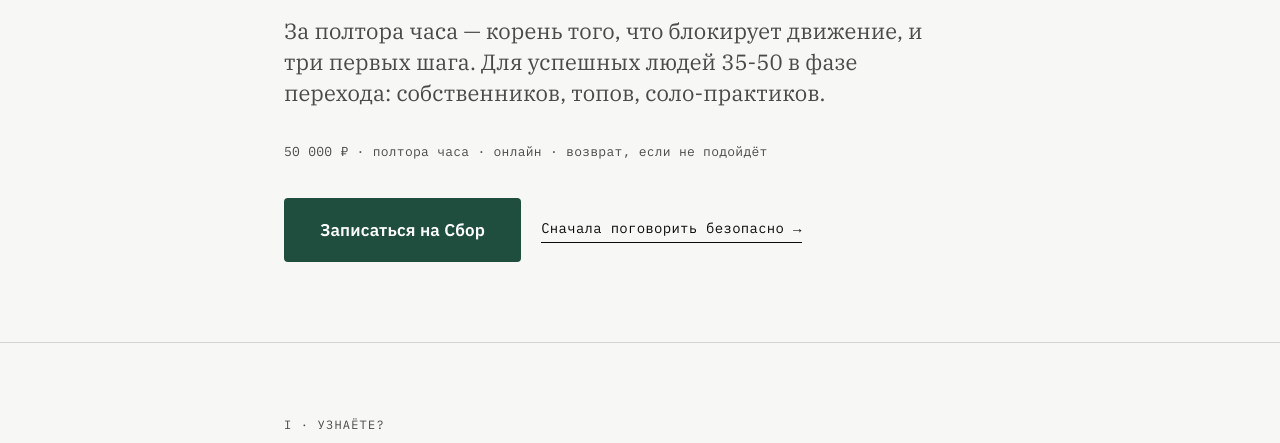
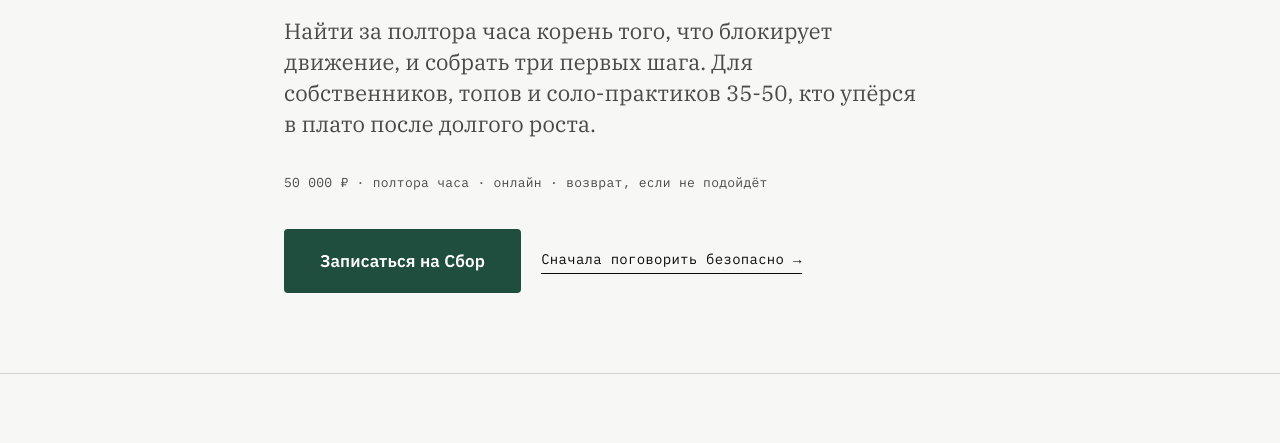
Before and after one commit to shavsegda/dashboards, a plain HTML site: page sbor.html in a window 1280 px wide. Shown: the part 314-757 px from the top of the page. Drawn offline with Linux system fonts and the light colour scheme.

Commit message:
Sbor Hero: verb-first lede, drop 'успешных', concrete phase ('плато после долгого роста')

```diff
--- a/sbor.html
+++ b/sbor.html
@@ -632,7 +632,7 @@ footer.site a { color: var(--accent); text-decoration: none; }
 <section class="hero">
   <div class="content">
     <h1>Когда план есть,<br>а движения нет</h1>
-    <p class="lede">За полтора часа — корень того, что блокирует движение, и три первых шага. Для успешных людей 35-50 в фазе перехода: собственников, топов, соло-практиков.</p>
+    <p class="lede">Найти за полтора часа корень того, что блокирует движение, и собрать три первых шага. Для собственников, топов и соло-практиков 35-50, кто упёрся в плато после долгого роста.</p>
     <p class="meta-line">50 000 ₽ · полтора часа · онлайн · возврат, если не подойдёт</p>
     <div class="cta-row">
       <a href="https://t.me/shapovalov_vsegda" class="cta-primary">Записаться на Сбор</a>
```
